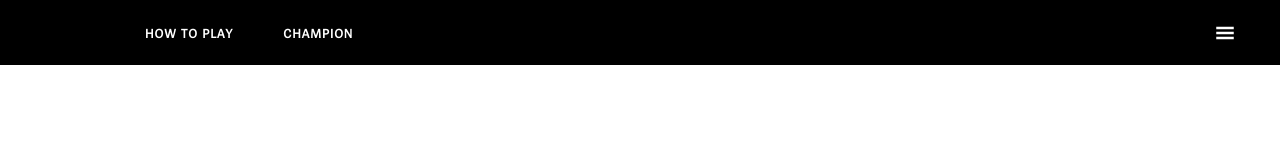
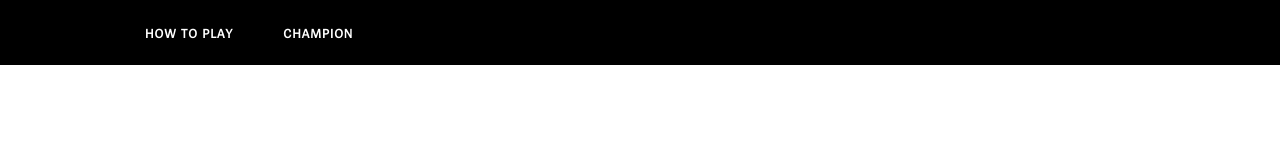
Before and after one commit to mattfrancis888/lol, a React (Create React App) app: page / in a window 1280 px wide. Shown: the top 160 px of the page. Built offline with nearby package versions, Linux system fonts and the light colour scheme; grey boxes are pictures that could not be loaded.

Commit message:
Added animations for modal that'll appear when burger is clicked.

```diff
--- a/src/components/Header.tsx
+++ b/src/components/Header.tsx
@@ -2,6 +2,7 @@ import React, { useState, useEffect } from "react";
 import useWindowDimensions from "../windowDimensions";
 import Modal from "./Modal";
 import { LG_SCREEN_SIZE, MED_SCREEN_SIZE } from "../constants";
+import { useSpring, useTransition, animated } from "react-spring";
 import { GiHamburgerMenu } from "react-icons/gi";
 import LolSvg from "./LoLSvg";
 const Header = () => {
@@ -10,11 +11,11 @@ const Header = () => {
     const [showModalPresentation, setShowModalPresentation] = useState(false);
     const { width } = useWindowDimensions();
 
-    // useEffect(() => {
-    //     if (showModal && width >= MED_SCREEN_SIZE) {
-    //         setShowModal(false);
-    //     }
-    // }, [showModal, width]);
+    useEffect(() => {
+        if (showModal && width >= MED_SCREEN_SIZE) {
+            setShowModal(false);
+        }
+    }, [showModal, width]);
 
     const modalOnCancel = () => {
         setShowModal(false);
@@ -34,12 +35,34 @@ const Header = () => {
         );
     };
 
+    const modalAnimation = useSpring({
+        transform: showModal
+            ? `translate3d(0px,0px,0px)`
+            : `translate3d(-500%,0px,0px)`,
+
+        config: {
+            mass: 1,
+            tension: 250,
+            friction: 30,
+        },
+    });
+    const modalBg = useSpring({
+        backgroundColor: showModal ? `rgba(0,0,0,0.5)` : `rgba(0,0,0,0.0)`,
+        pointerEvents: showModal ? `all` : `none`,
+        config: {
+            // duration: 250,
+            mass: 1,
+            tension: 250,
+            friction: 30,
+        },
+    });
+
     //Modal for smaller screens when hamburger is clicked
     const renderModal = () => {
         return (
             <Modal
-                // animation={modalAnimation}
-                // fade={modalBg}
+                animation={modalAnimation}
+                fade={modalBg}
                 content={renderModalContent()}
                 onDismiss={modalOnCancel}
             />
@@ -48,7 +71,7 @@ const Header = () => {
 
     return (
         <nav>
-            {showModal && renderModal()}
+            {renderModal()}
             <span className="headerLogo"></span>
             {width >= MED_SCREEN_SIZE && (
                 <div className="headerTextsWrap">
@@ -56,10 +79,13 @@ const Header = () => {
                     <h1>Champion</h1>
                 </div>
             )}
-            <GiHamburgerMenu
-                className="burger"
-                onClick={() => setShowModal(true)}
-            />
+
+            {width < MED_SCREEN_SIZE && (
+                <GiHamburgerMenu
+                    className="burger"
+                    onClick={() => setShowModal(true)}
+                />
+            )}
         </nav>
     );
 };
--- a/src/css/main.css
+++ b/src/css/main.css
@@ -438,6 +438,7 @@ nav {
 }
 
 .burger {
+  cursor: pointer;
   color: white;
   font-size: 2rem;
   margin-left: auto;
@@ -463,7 +464,7 @@ nav {
 .modalBox {
   position: relative;
   cursor: initial;
-  background-color: #151a23;
+  background: #212121;
   height: 100%;
   width: 28rem;
   overflow: hidden;
@@ -478,27 +479,13 @@ nav {
   left: 1rem;
   z-index: 1;
   font-size: 2rem;
-  color: #00aeff;
+  color: white;
 }
 
 .centerLoadingForModal {
   display: flex;
   justify-content: center;
   align-items: center;
-}
-
-.modalTest {
-  width: 10rem;
-  height: 10rem;
-  background-color: blue;
-}
-
-.presentationOverlay {
-  position: fixed;
-  z-index: 1;
-  background: #212121;
-  width: 100%;
-  height: 100%;
 }
 
 .carouselAndSvgWrap {
--- a/src/scss/partials/layouts/_header.scss
+++ b/src/scss/partials/layouts/_header.scss
@@ -69,6 +69,7 @@ nav {
 }
 
 .burger {
+    cursor: pointer;
     color: white;
     font-size: 2rem;
     margin-left: auto;
```
Also changed, not shown: src/scss/partials/layouts/_modal.scss (+3 -16 lines), 1 other file (tests, documents, lock files or other folders).
